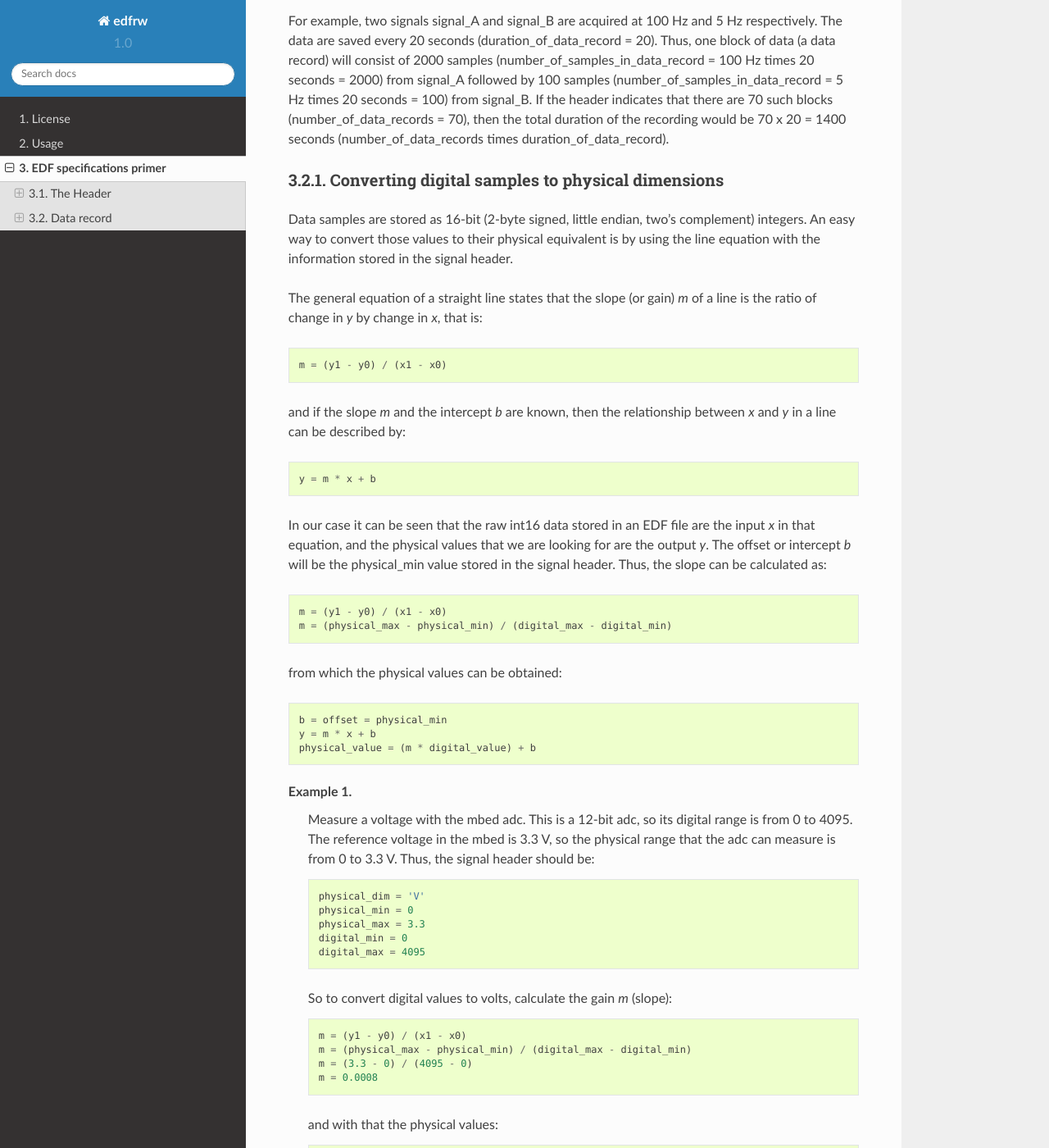
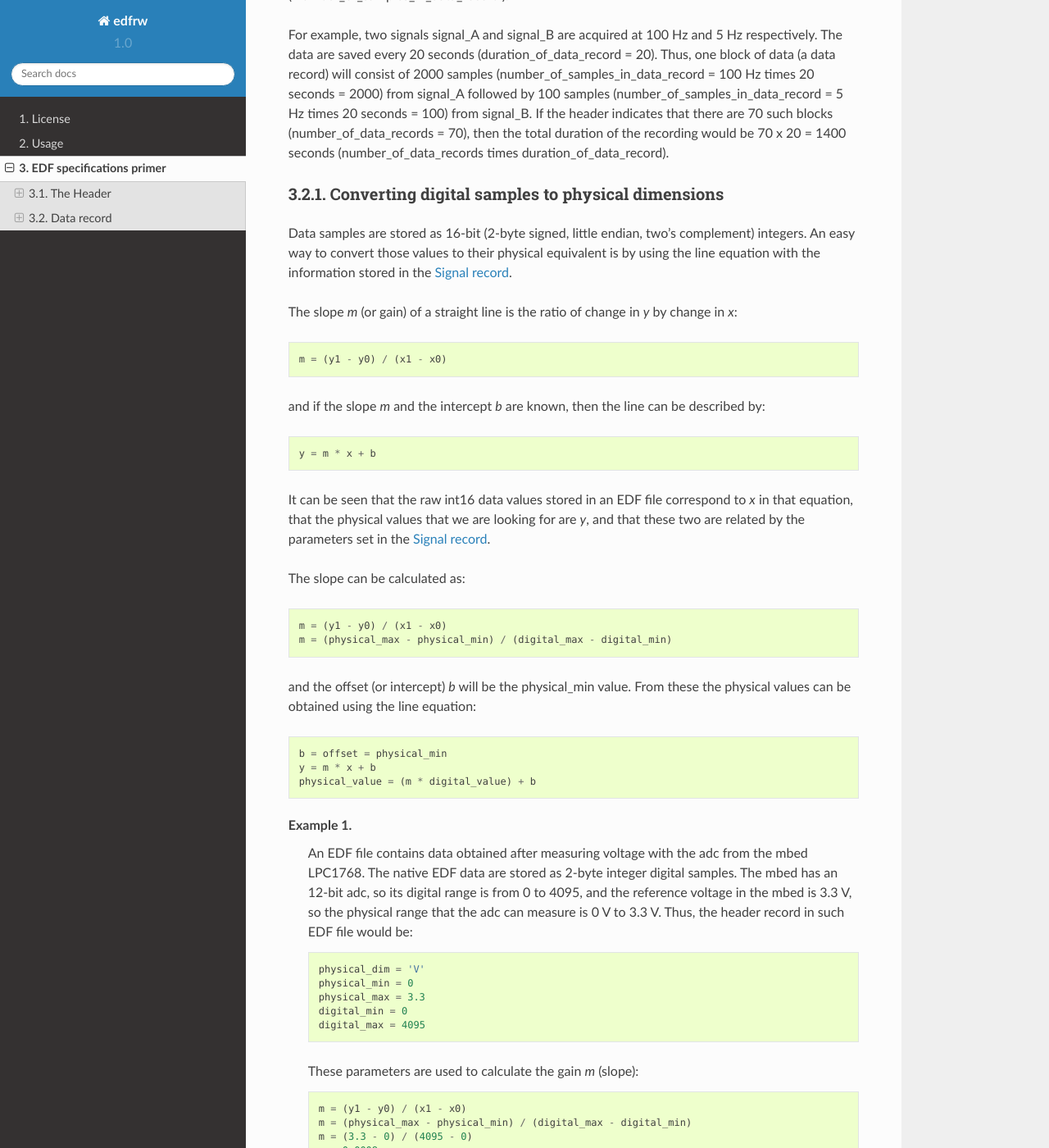
Before and after one commit to antgon/edfrw, a Sphinx documentation site: the page built from docs/specifications.rst, in a window 1280 px wide and 1400 px high, scrolled down 2696 px. Shown: the whole window at 82% size. Built offline with Sphinx 7.4.7 and the Read the Docs theme 2.0.0, drawn with Linux system fonts in a browser that asks for light colours; some of the changed text lies outside the part shown.

Commit message:
Documentation improved

```diff
--- a/README.rst
+++ b/README.rst
@@ -18,4 +18,4 @@
 
 .. _`GNU General Public License`: http://www.gnu.org/licenses/gpl.html
 .. _`source code`: https://github.com/antgon/edfrw
-.. _`documentation`: http://foo.com
+.. _`documentation`: https://edfrw.readthedocs.io
--- a/docs/specifications.rst
+++ b/docs/specifications.rst
@@ -2,18 +2,22 @@
 EDF specifications primer
 =========================
 
-From `EDF's website`_:
+From the `EDF's website`_:
+
     The European Data Format (EDF) is a simple and flexible format for
     exchange and storage of multichannel biological and physical signals.
 
-.. _EDF's website: http://www.edfplus.info
+.. _`EDF's website`: http://www.edfplus.info
 
 EDF files consist of a header (ascii) that describes the contents of the
 file and the experimental settings. The data (int16) are stored after
-the header. The main aspects of the specification are described here,
-which is useful reading for following the logic behind classes and
-functions that make up the edfrw library. For more about the format and
-full specifications see http://www.edfplus.info/specs/index.html.
+the header. The main aspects of the specification are described in this
+section, which is useful reading for understanding the classes and
+functions that make up the `edfrw library`_. For more about the European
+Data Format and full specifications see
+http://www.edfplus.info/specs/index.html.
+
+.. _`edfrw library`: https://github.com/antgon/edfrw
 
 
 The Header
@@ -173,38 +177,42 @@
 Data samples are stored as 16-bit (2-byte signed, little endian, two's
 complement) integers. An easy way to convert those values to their
 physical equivalent is by using the line equation with the information
-stored in the signal header.
+stored in the `Signal record`_.
 
-The general equation of a straight line states that the slope (or gain)
-*m* of a line is the ratio of change in *y* by change in *x*, that is::
+The slope *m* (or gain) of a straight line is the ratio of change in *y*
+by change in *x*::
 
     m = (y1 - y0) / (x1 - x0)
 
-and if the slope *m* and the intercept *b* are known, then the
-relationship  between *x* and *y* in a line can be described by::
+and if the slope *m* and the intercept *b* are known, then the line can
+be described by::
 
     y = m * x + b
 
-In our case it can be seen that the raw int16 data stored in an EDF file
-are the input *x* in that equation, and the physical values that we are
-looking for are the output *y*. The offset or intercept *b* will be the
-physical_min value stored in the signal header. Thus, the slope can be
-calculated as::
+It can be seen that the raw int16 data values stored in an EDF file
+correspond to *x* in that equation, that the physical values that we are
+looking for are *y*, and that these two are related by the parameters
+set in the `Signal record`_.
+
+The slope can be calculated as::
 
     m = (y1 - y0) / (x1 - x0)
     m = (physical_max - physical_min) / (digital_max - digital_min)
 
-from which the physical values can be obtained::
+and the offset (or intercept) *b* will be the physical_min value. From
+these the physical values can be obtained using  the line equation::
 
     b = offset = physical_min
     y = m * x + b
     physical_value = (m * digital_value) + b
 
 Example 1.
-    Measure a voltage with the mbed adc. This is a 12-bit adc, so its
-    digital range is from 0 to 4095. The reference voltage in the mbed
-    is 3.3 V, so the physical range that the adc can measure is from 0
-    to 3.3 V. Thus, the signal header should be::
+    An EDF file contains data obtained after measuring voltage with the
+    adc from the mbed LPC1768. The native EDF data are stored as 2-byte
+    integer digital samples. The mbed has an 12-bit adc, so its digital
+    range is from 0 to 4095, and the reference voltage in the mbed is
+    3.3 V, so the physical range that the adc can measure is 0 V to 3.3
+    V. Thus, the header record in such EDF file would be::
 
         physical_dim = 'V'
         physical_min = 0
@@ -212,15 +220,14 @@
         digital_min = 0
         digital_max = 4095
 
-    So to convert digital values to volts, calculate the gain *m*
-    (slope)::
+    These parameters are used to calculate the gain *m* (slope)::
 
         m = (y1 - y0) / (x1 - x0)
         m = (physical_max - physical_min) / (digital_max - digital_min)
         m = (3.3 - 0) / (4095 - 0)
         m = 0.0008
 
-    and with that the physical values::
+    and with that the physical values (voltage)::
 
         physical_value = (m * digital_value) + physical_min
         physical_value = (0.0008 * digital_value) + 0
@@ -229,10 +236,10 @@
     volts, as expected.
 
 Example 2.
-    Acquire EEG data using a commercial system. The manufacturer
-    explains in the documentation that the analog outputs
-    from their hardware are signals that range between 0 and 5 volts,
-    and are centred at 2.048 V, so::
+    EEG data are acquired using a commercial system. The manufacturer
+    explains in the documentation that the analog outputs from their
+    hardware are signals that range between 0 and 5 volts, and are
+    centred at 2.048 V, so::
 
         physical_dim = 'V'
         physical_min = 0 - 2.048 = -2.048
--- a/headers.py
+++ b/headers.py
@@ -54,11 +54,7 @@
 
 '''
 
-#def open_edf(fname, mode='r'):
-#    if mode == 'r':
-#        return(EdfReader(fname))
-#    elif mode == 'w':
-#        return(EdfWriter(fname))
+
 
 
 def printhdr(hdr):
```
Also changed, not shown: reader.py (+2 -10 lines), writer.py (+8 -10 lines).
